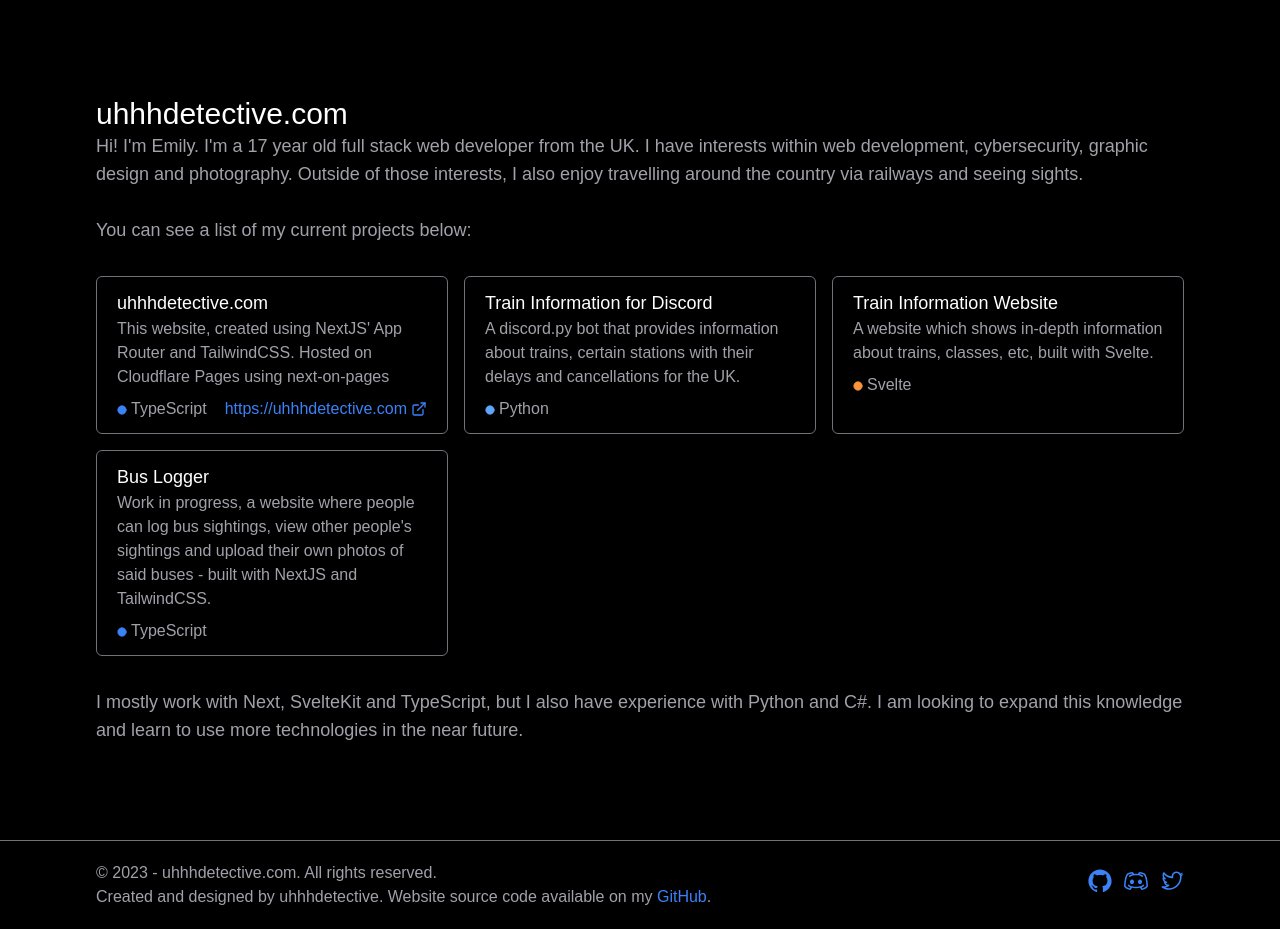
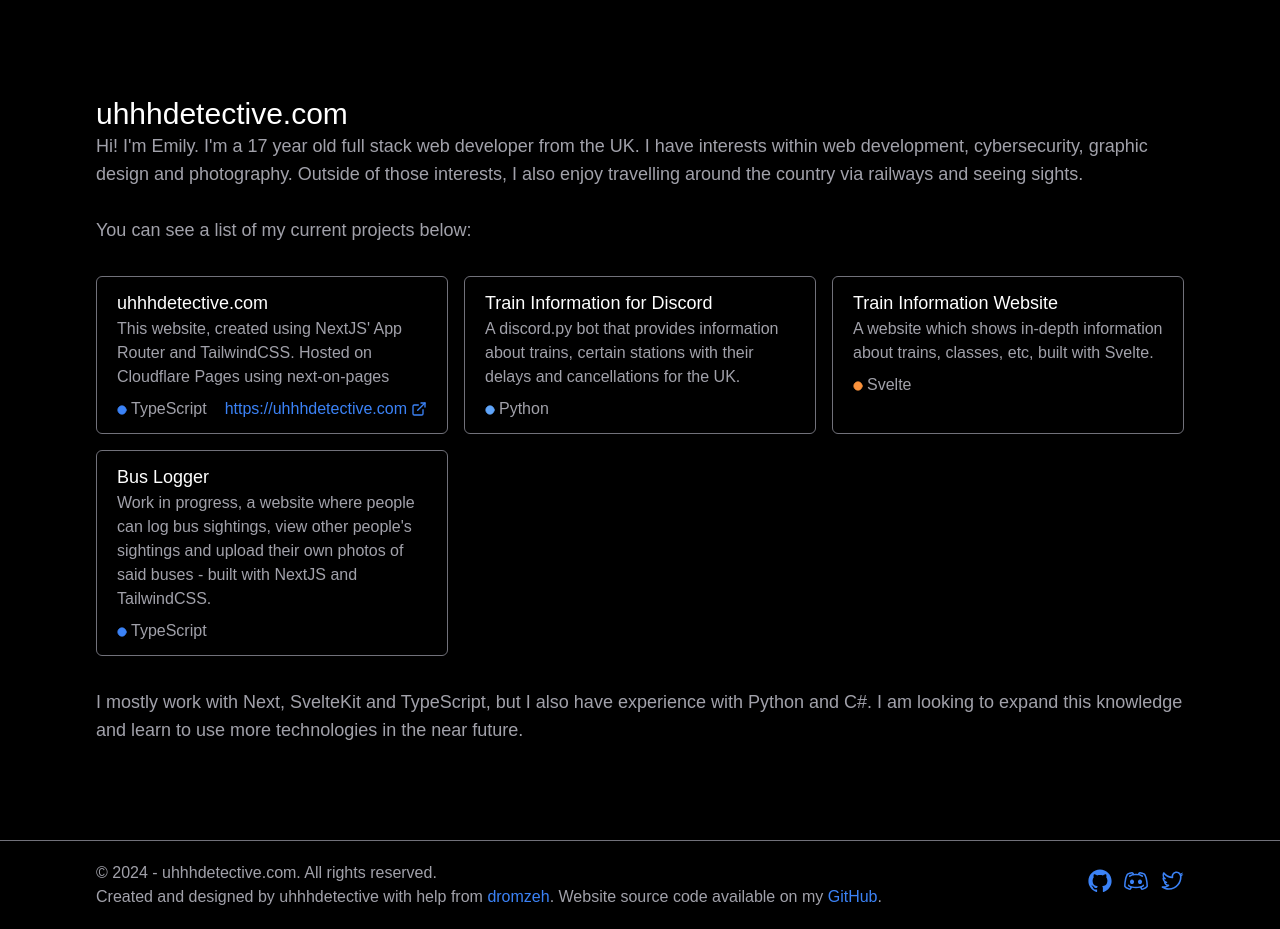
Before and after one commit to detectve/uhhhdetective.com, a Next.js app: page / in a window 1280 px wide. Built offline with nearby package versions, Linux system fonts and the light colour scheme; a web font is replaced by a local one.

Commit message:
update deps & copyright year

```diff
--- a/src/components/navigation/footer.tsx
+++ b/src/components/navigation/footer.tsx
@@ -1,16 +1,25 @@
 import Link from 'next/link'
-import { DiscordLogoIcon, GitHubLogoIcon, TwitterLogoIcon } from '@radix-ui/react-icons'
-import { Twitter } from 'lucide-react'
+import {
+    DiscordLogoIcon,
+    GitHubLogoIcon,
+    TwitterLogoIcon,
+} from '@radix-ui/react-icons'
 
 export function Footer() {
     return (
         <div className="flex justify-between border-t border-zinc-500 p-5 md:px-24">
             <div>
                 <p className="text-zinc-400">
-                    © 2023 - uhhhdetective.com. All rights reserved.
+                    © 2024 - uhhhdetective.com. All rights reserved.
                 </p>
                 <p className="text-zinc-400">
-                    Created and designed by uhhhdetective. Website source code available on my {' '}
+                    Created and designed by uhhhdetective with help from{' '}
+                    <Link href="https:/dromzeh.dev/" passHref>
+                        <span className="text-blue-500 transition-colors hover:text-blue-400">
+                            dromzeh
+                        </span>
+                    </Link>
+                    . Website source code available on my{' '}
                     <Link
                         href="https://github.com/detectve/uhhhdetective.com/"
                         passHref>
--- a/src/components/projects/projectItem.tsx
+++ b/src/components/projects/projectItem.tsx
@@ -22,12 +22,16 @@ export function ProjectItem(project: Project) {
             </div>
             <div className="flex justify-between">
                 {project.primaryLanguage && (
-                    <p className="text-zinc-400 flex items-center">
+                    <p className="flex items-center text-zinc-400">
                         <span
                             className={`${
                                 languagesColor[project.primaryLanguage]
                             } transition-colors`}>
-                            <Circle className="inline-block mr-1" size={10} fill='currentColor' />
+                            <Circle
+                                className="mr-1 inline-block"
+                                size={10}
+                                fill="currentColor"
+                            />
                         </span>{' '}
                         {project.primaryLanguage}
                     </p>
```
Also changed, not shown: src/app/page.tsx (+4 -4 lines), 1 other file (tests, documents, lock files or other folders).
